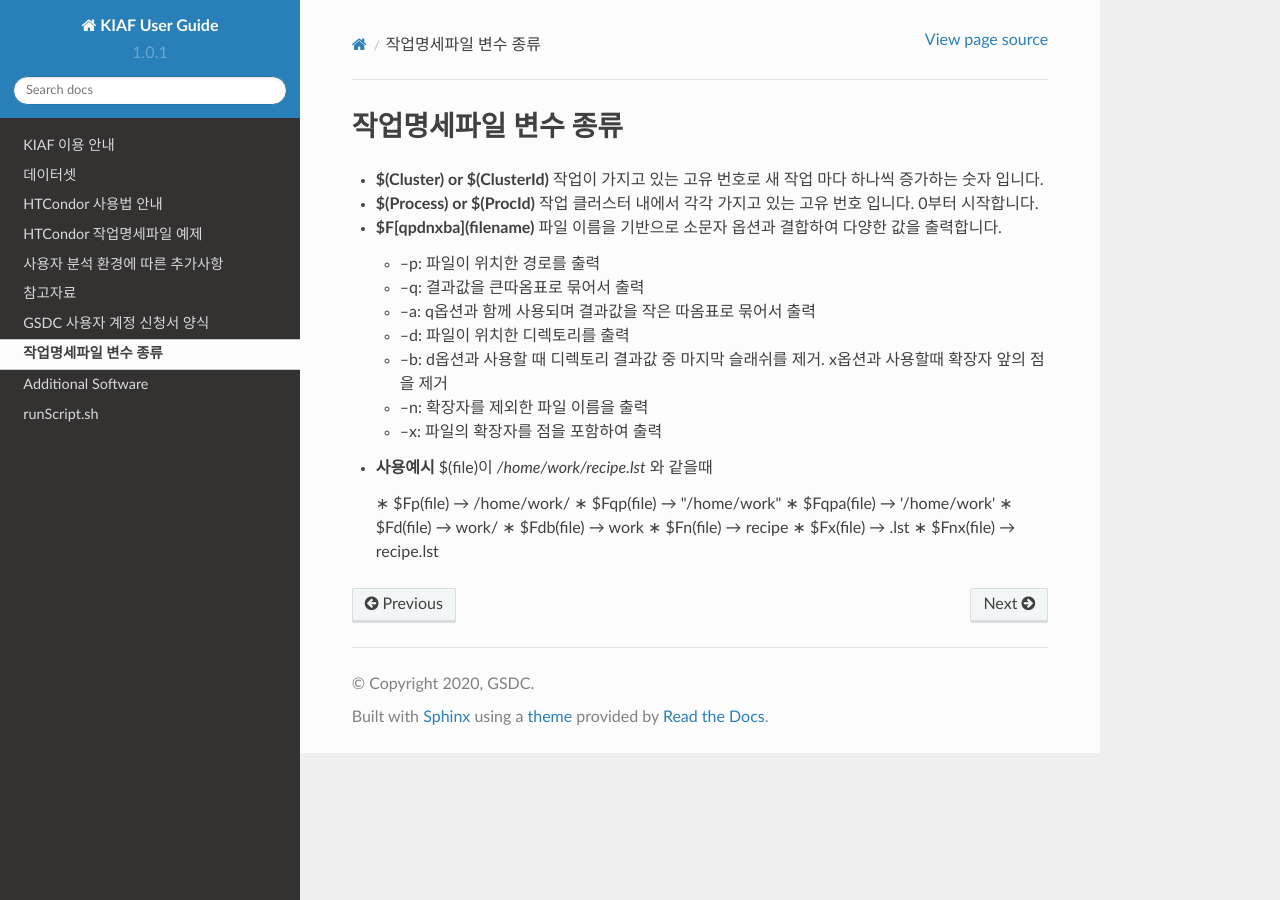
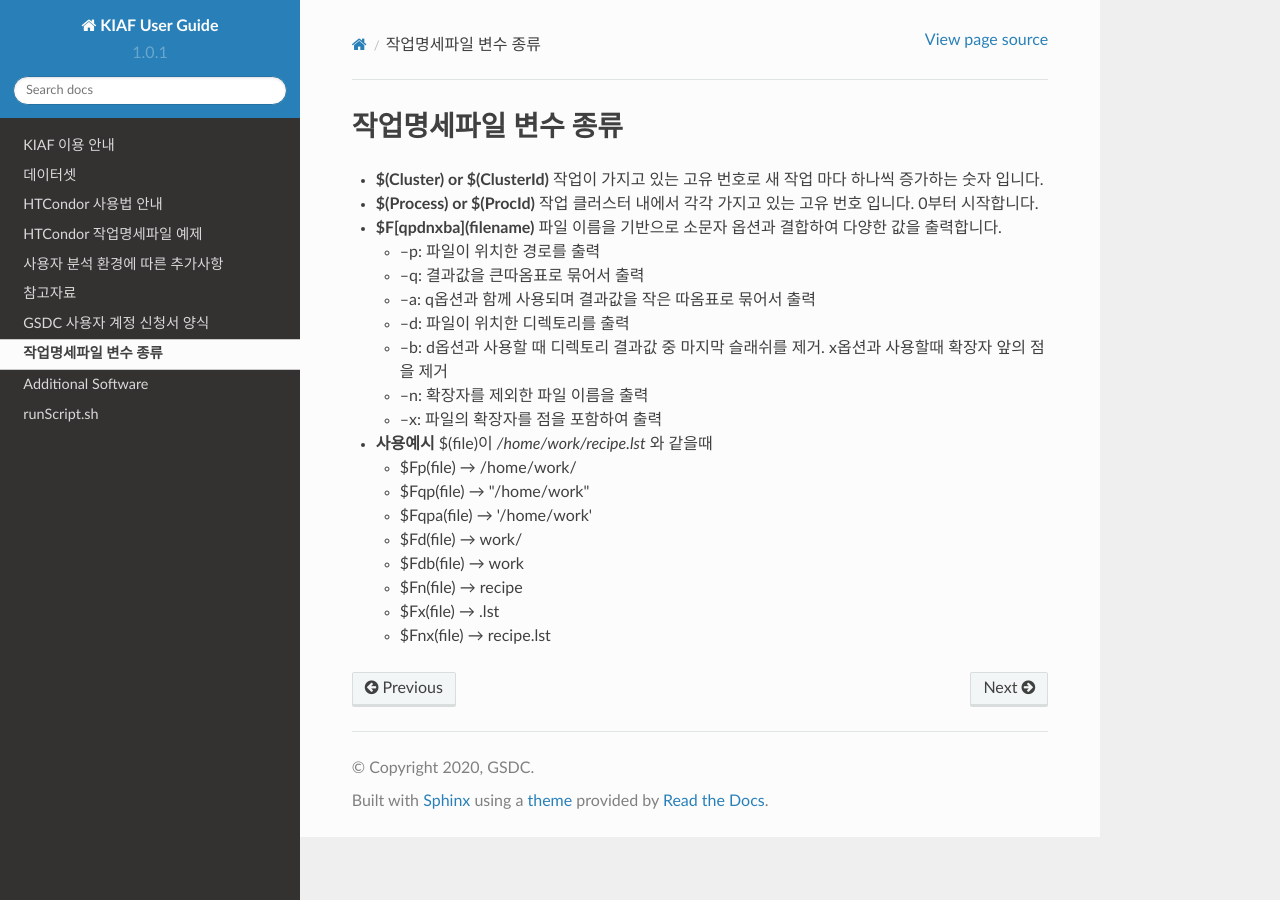
Before and after one commit to andiri/kiaf, a Sphinx documentation site: the page built from docs/source/appendix_c.rst, in a window 1280 px wide. Built offline with Sphinx 7.4.7 and the Read the Docs theme 2.0.0, drawn with Linux system fonts in a browser that asks for light colours.

```diff
--- a/docs/source/appendix_c.rst
+++ b/docs/source/appendix_c.rst
@@ -15,11 +15,11 @@
 
 * **사용예시** $(file)이 */home/work/recipe.lst* 와 같을때
 
-  ∗ $Fp(file) → /home/work/
-  ∗ $Fqp(file) → \"/home/work\"
-  ∗ $Fqpa(file) → \'/home/work\'
-  ∗ $Fd(file) → work/
-  ∗ $Fdb(file) → work
-  ∗ $Fn(file) → recipe
-  ∗ $Fx(file) → .lst
-  ∗ $Fnx(file) → recipe.lst
+  * $Fp(file) → /home/work/
+  * $Fqp(file) → \"/home/work\"
+  * $Fqpa(file) → \'/home/work\'
+  * $Fd(file) → work/
+  * $Fdb(file) → work
+  * $Fn(file) → recipe
+  * $Fx(file) → .lst
+  * $Fnx(file) → recipe.lst
```
